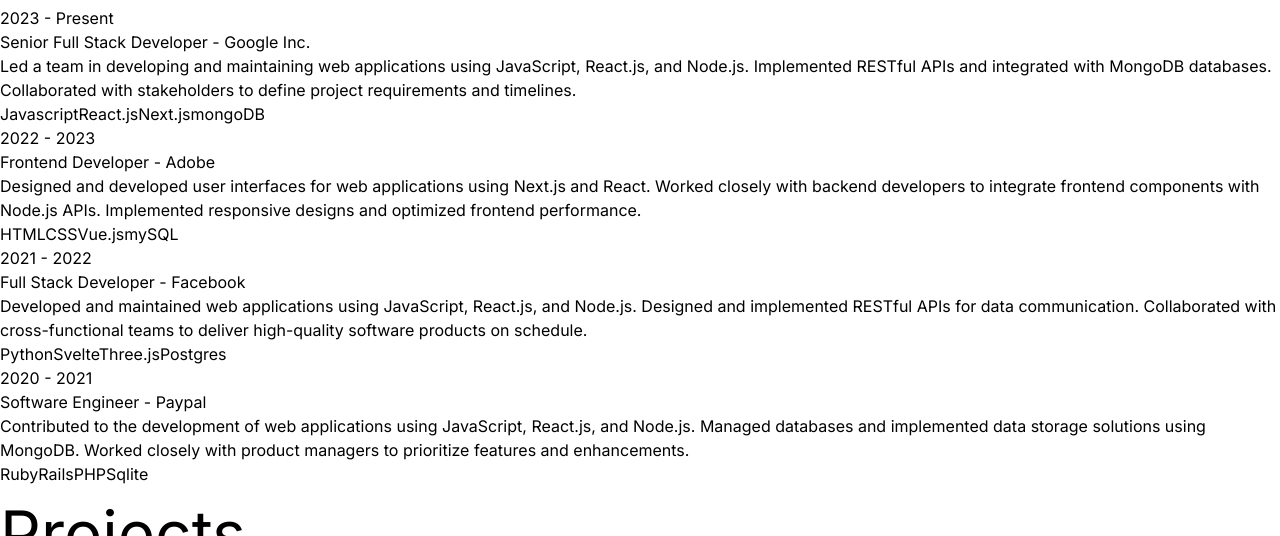
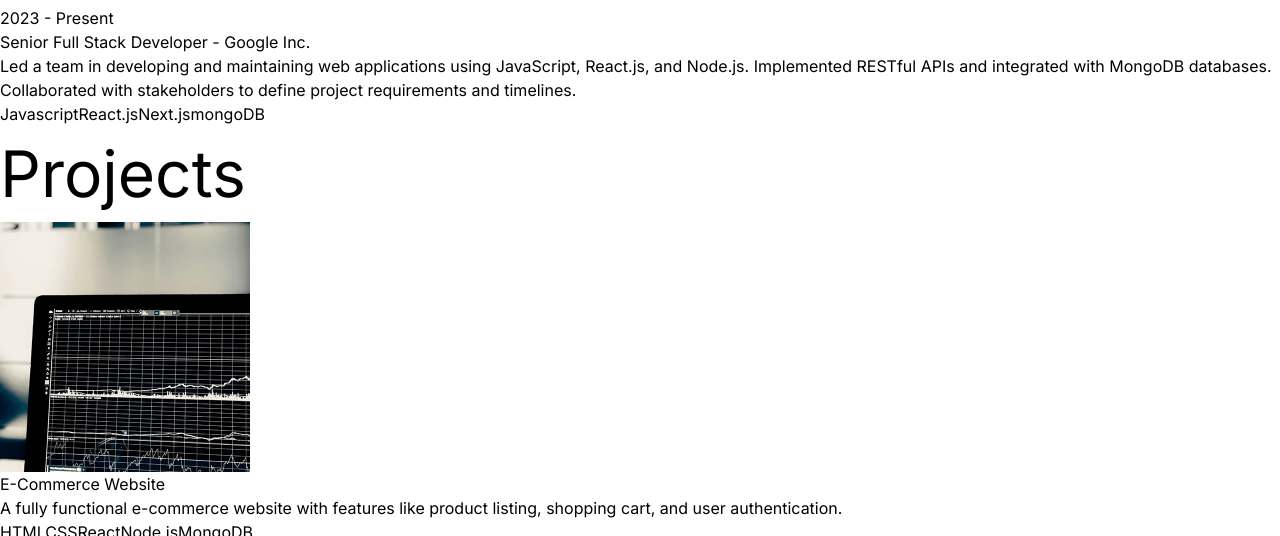
Before and after one commit to aimxnaim/Website-Portfolio, a React (Vite) app: page / in a window 1280 px wide. Shown: the part 1840-2376 px from the top of the page. Built offline with nearby package versions, Linux system fonts and the light colour scheme.

Commit message:
chore: Update project image paths and update hero content

```diff
--- a/src/constants/index.js
+++ b/src/constants/index.js
@@ -1,9 +1,8 @@
-import project1 from "../assets/projects/project-1.jpg";
-import project2 from "../assets/projects/project-2.jpg";
-import project3 from "../assets/projects/project-3.jpg";
-import project4 from "../assets/projects/project-4.jpg";
+import project2 from "../assets/project/project-2.jpg";
+import project3 from "../assets/project/project-3.jpg";
+import project4 from "../assets/project/project-4.jpg";
 
-export const HERO_CONTENT = `I am a passionate full stack developer with a knack for crafting robust and scalable web applications. With 5 years of hands-on experience, I have honed my skills in front-end technologies like React and Next.js, as well as back-end technologies like Node.js, MySQL, PostgreSQL, and MongoDB. My goal is to leverage my expertise to create innovative solutions that drive business growth and deliver exceptional user experiences.`;
+export const HERO_CONTENT = `I am a recent graduate with a BSc in Computer Science (Hons.) with a first-class degree, passionate about full stack development and adept at crafting robust and scalable web applications. I have honed my skills in front-end technologies like React.js, as well as back-end technologies including Node.js, Express.js, PostgreSQL, and MongoDB. My goal is to leverage my expertise to create innovative solutions that drive business growth and deliver exceptional user experiences.`;
 
 export const ABOUT_TEXT = `I am a dedicated and versatile full stack developer with a passion for creating efficient and user-friendly web applications. With 5 years of professional experience, I have worked with a variety of technologies, including React, Next.js, Node.js, MySQL, PostgreSQL, and MongoDB. My journey in web development began with a deep curiosity for how things work, and it has evolved into a career where I continuously strive to learn and adapt to new challenges. I thrive in collaborative environments and enjoy solving complex problems to deliver high-quality solutions. Outside of coding, I enjoy staying active, exploring new technologies, and contributing to open-source projects.`;
 
@@ -14,34 +13,13 @@
         company: "Google Inc.",
         description: `Led a team in developing and maintaining web applications using JavaScript, React.js, and Node.js. Implemented RESTful APIs and integrated with MongoDB databases. Collaborated with stakeholders to define project requirements and timelines.`,
         technologies: ["Javascript", "React.js", "Next.js", "mongoDB"],
-    },
-    {
-        year: "2022 - 2023",
-        role: "Frontend Developer",
-        company: "Adobe",
-        description: `Designed and developed user interfaces for web applications using Next.js and React. Worked closely with backend developers to integrate frontend components with Node.js APIs. Implemented responsive designs and optimized frontend performance.`,
-        technologies: ["HTML", "CSS", "Vue.js", "mySQL"],
-    },
-    {
-        year: "2021 - 2022",
-        role: "Full Stack Developer",
-        company: "Facebook",
-        description: `Developed and maintained web applications using JavaScript, React.js, and Node.js. Designed and implemented RESTful APIs for data communication. Collaborated with cross-functional teams to deliver high-quality software products on schedule.`,
-        technologies: ["Python", "Svelte", "Three.js", "Postgres"],
-    },
-    {
-        year: "2020 - 2021",
-        role: "Software Engineer",
-        company: "Paypal",
-        description: `Contributed to the development of web applications using JavaScript, React.js, and Node.js. Managed databases and implemented data storage solutions using MongoDB. Worked closely with product managers to prioritize features and enhancements.`,
-        technologies: ["Ruby", "Rails", "PHP", "Sqlite"],
-    },
+    }
 ];
 
 export const PROJECTS = [
     {
         title: "E-Commerce Website",
-        image: project1,
+        image: project3,
         description:
             "A fully functional e-commerce website with features like product listing, shopping cart, and user authentication.",
         technologies: ["HTML", "CSS", "React", "Node.js", "MongoDB"],
@@ -52,13 +30,6 @@
         description:
             "An application for managing tasks and projects, with features such as task creation, assignment, and progress tracking.",
         technologies: ["HTML", "CSS", "Angular", "Firebase"],
-    },
-    {
-        title: "Portfolio Website",
-        image: project3,
-        description:
-            "A personal portfolio website showcasing projects, skills, and contact information.",
-        technologies: ["HTML", "CSS", "React", "Bootstrap"],
     },
     {
         title: "Blogging Platform",
```
